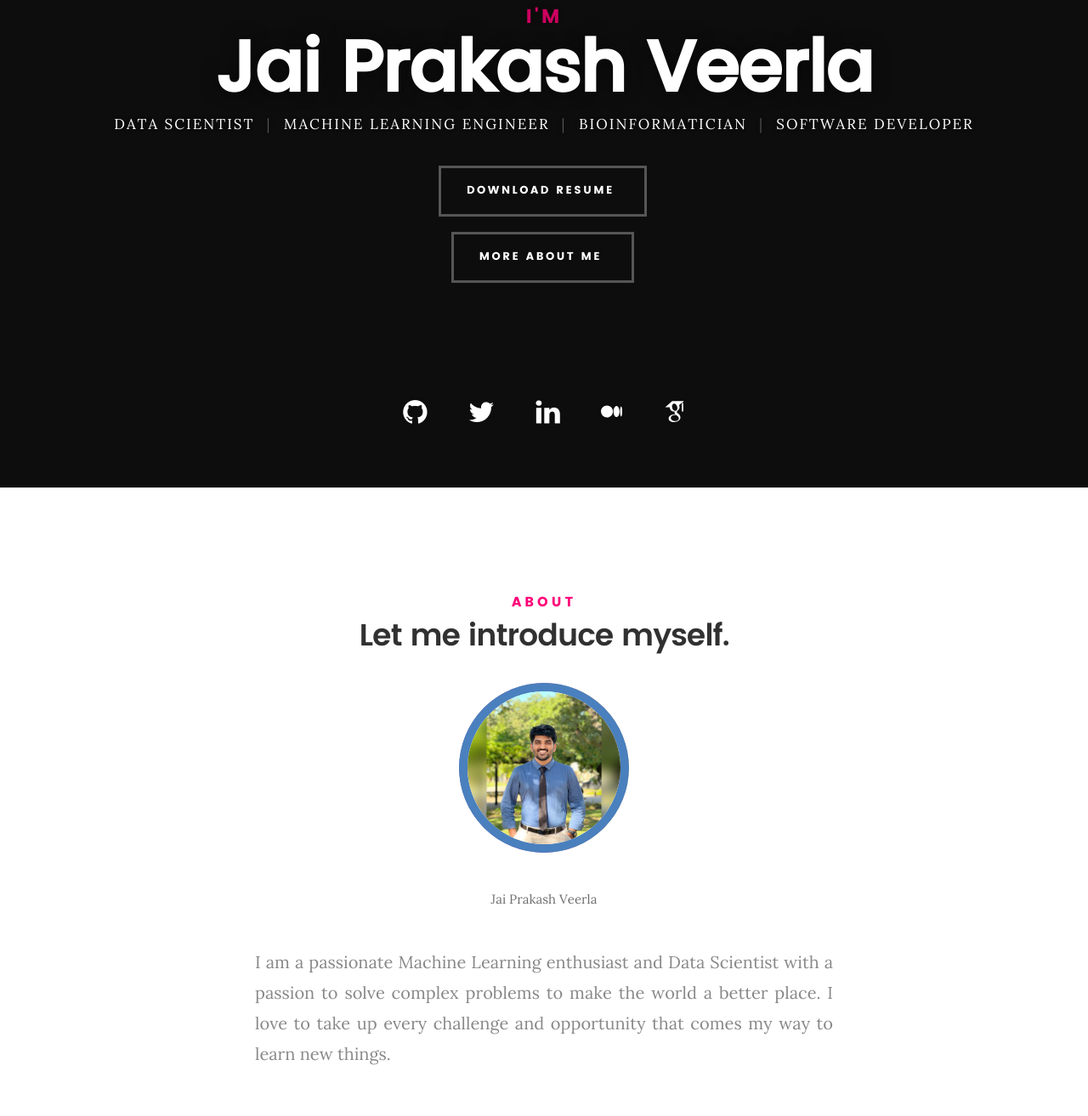
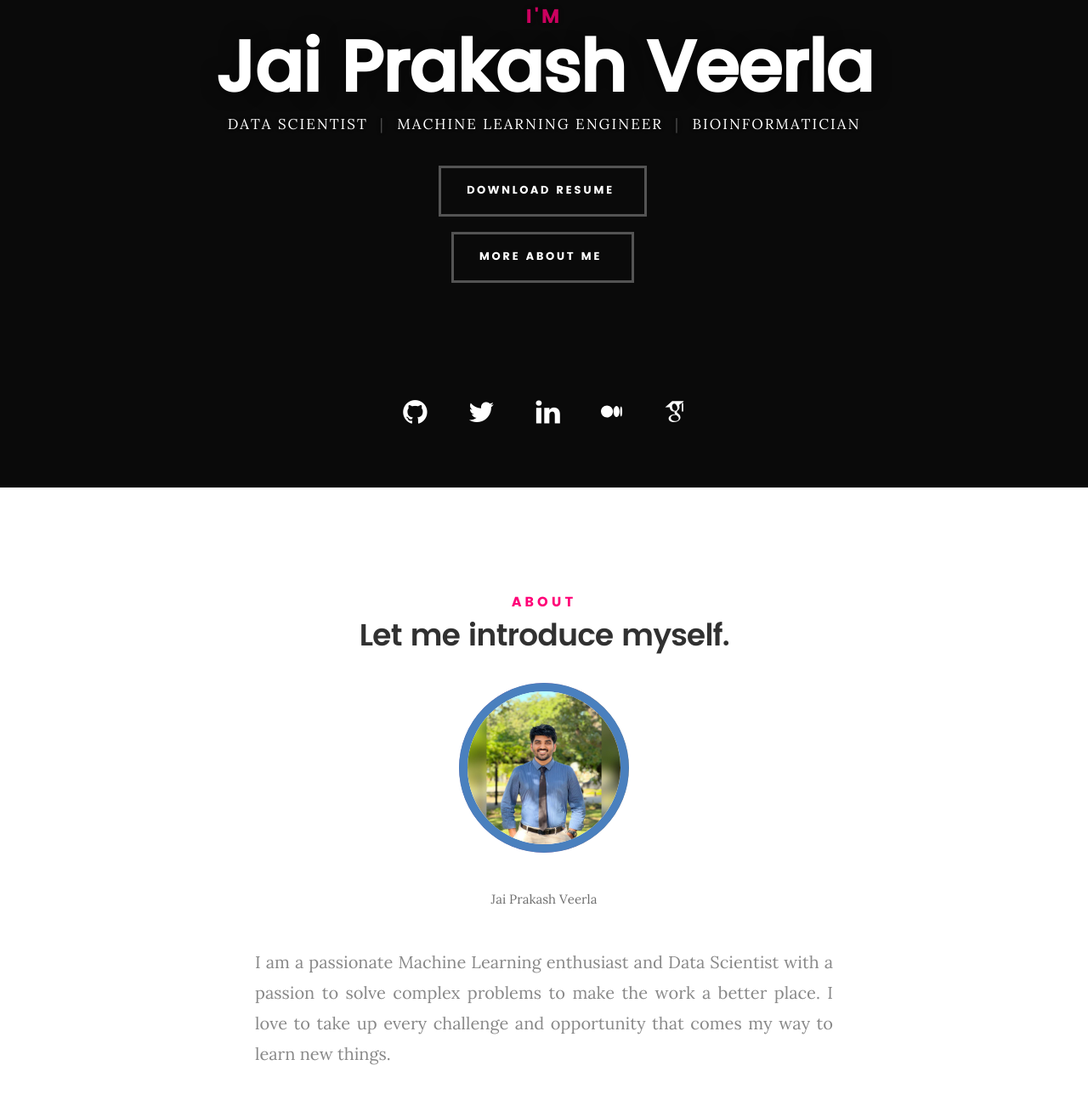
Before and after one commit to jaiprakash1824/jaiprakash1824.github.io, a plain HTML site: page index.html in a window 1280 px wide. Shown: the part 226-1540 px from the top of the page at 85% size. Drawn offline with nearby package versions, Linux system fonts and the light colour scheme; files that its build step writes are made by us from their sources; a script that the page names is missing; files whose address does not match are found by name.

Commit message:
Update index.html

```diff
--- a/index.html
+++ b/index.html
@@ -22,6 +22,10 @@
    <link rel="stylesheet" href="css/vendor.css">
    <link rel="stylesheet" href="css/academicons/css/academicons.min.css">
    <link rel="stylesheet" href="css/particlestyle.css">
+   <link rel="stylesheet" href="css/style.css">
+   <link rel="stylesheet" href="css/header/styles.css">
+   <!-- <link rel="stylesheet" href="css/header/headervendor.css"> -->
+
    <!-- script
    ================================================== -->
 	<script src="js/modernizr.js"></script>
@@ -38,6 +42,29 @@
 
 	<!-- header
    ================================================== -->
+   <!-- <header class="s-header sticky offset scrolling">
+	<div class="row s-header__nav-wrap">
+		<nav class="s-header__nav">
+			<ul>
+				<li class="current"><a class="smoothscroll" href="#intro">Home</a></li>
+				<li><a class="smoothscroll" href="#about">About</a></li>
+				<li><a class="smoothscroll" href="#resume">Resume</a></li> -->
+				<!-- <li><a class="smoothscroll" href="#portfolio">Works</a></li> -->
+				<!-- <li><a class="smoothscroll" href="#testimonials">Testimonials</a></li> -->
+				<!--<li><a class="smoothscroll" href="#contact">Contact</a></li>
+			</ul>
+		</nav>
+	</div>-->
+	<!-- end row -->
+
+	<!--<a class="s-header__menu-toggle" href="#0" title="Menu">
+		<span class="s-header__menu-icon"></span>
+	</a>
+    </header> -->
+<!-- </header> -->
+ <!-- end s-header -->
+
+
    <header>
    	<div class="row">
    		<div class="top-bar">
@@ -52,13 +79,14 @@
 						<li class="current"><a class="smoothscroll"  href="#intro" title="">Home</a></li>
 						<li><a class="smoothscroll"  href="#about" title="">About</a></li>
 						<li><a class="smoothscroll"  href="#resume" title="">Resume</a></li>
-						<!-- <li><a class="smoothscroll"  href="#portfolio" title="">Portfolio</a></li>	-->
+						<li><a class="smoothscroll"  href="#portfolio" title="">Portfolio</a></li>
 						<li><a class="smoothscroll"  href="#contact" title="">Contact</a></li>
 					</ul>
 				</nav>
-   		</div> <!-- /top-bar -->
+   		</div>
+		<!-- /top-bar -->
 
-   	</div> <!-- /row -->
+   	</div>	<!-- /row -->
    </header> <!-- /header -->
 
 	<!-- intro section
@@ -80,7 +108,6 @@
 					<span>Data Scientist</span>
 					<span>Machine Learning Engineer</span>
 					<span>Bioinformatician</span>
-					<span>Software Developer</span>
 	   			</p>
 
 				<a href="Resume-Jai-Prakash-Veerla.pdf" title="Download CV" class="button stroke button-primary" target="_blank" rel="noopener">Download Resume</a><br>
@@ -126,7 +153,7 @@
 
 						<!-- <img src="images/profile-pic.jpg" alt="Profile Picture"> -->
 
-						<p class="lead">I am a passionate Machine Learning enthusiast and Data Scientist with a passion to solve complex problems to make the world a better place. I love to take up every challenge and opportunity that comes my way to learn new things.</p>
+						<p class="lead">I am a passionate Machine Learning enthusiast and Data Scientist with a passion to solve complex problems to make the work a better place. I love to take up every challenge and opportunity that comes my way to learn new things.</p>
 					</div>
 					</div>
 				 </div>
```
